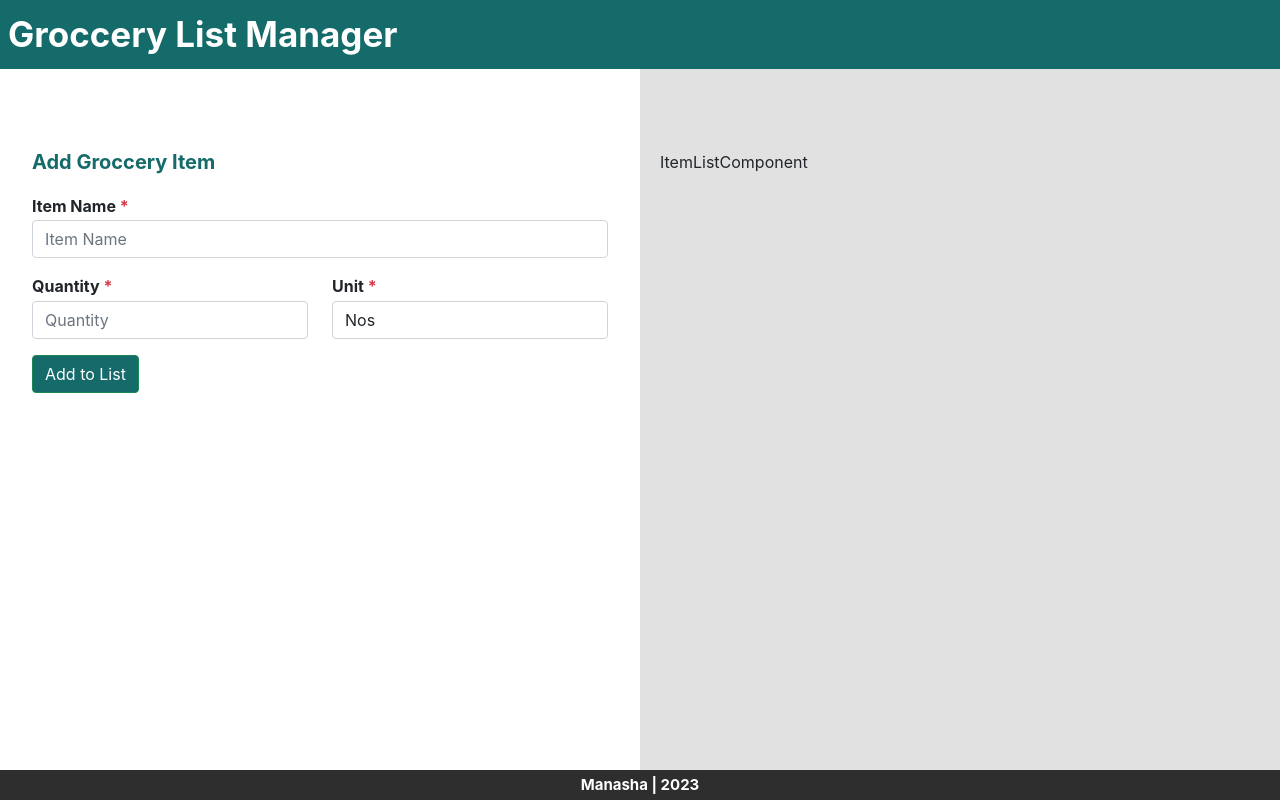
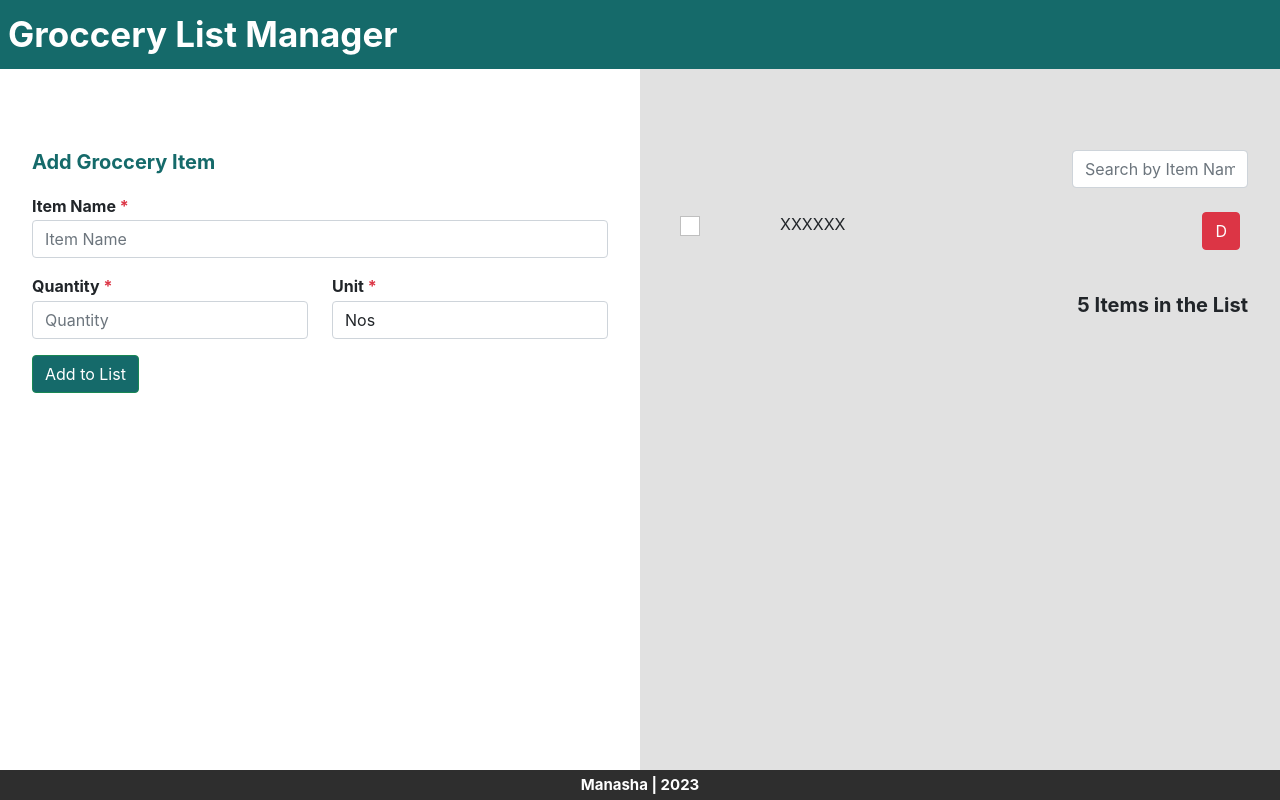
Before and after one commit to mhperera/PF_GroceryListManagerApp, a React (Create React App) app: page / in a window 1280 px wide. Built offline with nearby package versions, Linux system fonts and the light colour scheme.

Commit message:
Create List Component and List Row Component

```diff
--- a/src/ItemListComponent.js
+++ b/src/ItemListComponent.js
@@ -1,9 +1,40 @@
-import React from 'react'
+import React from 'react';
+import ItemListRowComponent from './ItemListRowComponent';
 
 const ItemListComponent = () => {
-  return (
-    <div className="w-100 bg-light-grey vh-100 ItemListComponent">ItemListComponent</div>
-  )
-}
+	return (
+		<div className="w-100 bg-light-grey vh-100 ItemListComponent">
+			<div className="row">
+				<div className="col-4 offset-8 mb-3">
+					<input
+						type="text"
+						className="form-control"
+						name="searchText"
+						id="searchText"
+						placeholder="Search by Item Name"
+					/>
+				</div>
+				<div className="col-12 mb-3">
+					<table class="table table-borderless w-100">
+						<colgroup>
+							<col width="100px"/>
+							<col width=""/>
+							<col width="50px"/>
+						</colgroup>
+						<tbody>
+              				<ItemListRowComponent />
+						</tbody>
+					</table>
+				</div>
 
-export default ItemListComponent
+				<div className="col-12 mb-3 text-end">
+					<label htmlFor="" className='fw-bolder fs-5'>
+						5 Items in the List
+					</label>
+				</div>
+			</div>
+		</div>
+	);
+};
+
+export default ItemListComponent;
--- /dev/null
+++ b/src/ItemListRowComponent.js
@@ -0,0 +1,21 @@
+import React from 'react'
+
+const ItemListRowComponent = () => {
+  return (
+    <tr>
+        <td className="text-start">
+            <input className="form-check-input" type="checkbox" id="" />
+        </td>
+        <td className="text-start">
+            <label htmlFor="">XXXXXX</label>
+        </td>
+        <td className="text-end">
+            <button type="button" className="btn btn-danger">
+                D
+            </button>
+        </td>
+    </tr>
+  )
+}
+
+export default ItemListRowComponent
--- a/src/index.css
+++ b/src/index.css
@@ -72,3 +72,16 @@ body {
 .btn-success:hover{
   background: #105b5b !important;
 }
+
+.btn-danger {
+  color: #fff;
+  background-color: #dc3545 !important;
+  border-color: #dc3545;
+}
+
+.form-check-input[type="checkbox"] {
+  border-bottom-width: 1px !important;
+  border-radius: 0 !important;
+  height: 20px;
+  width: 20px;
+}
```
